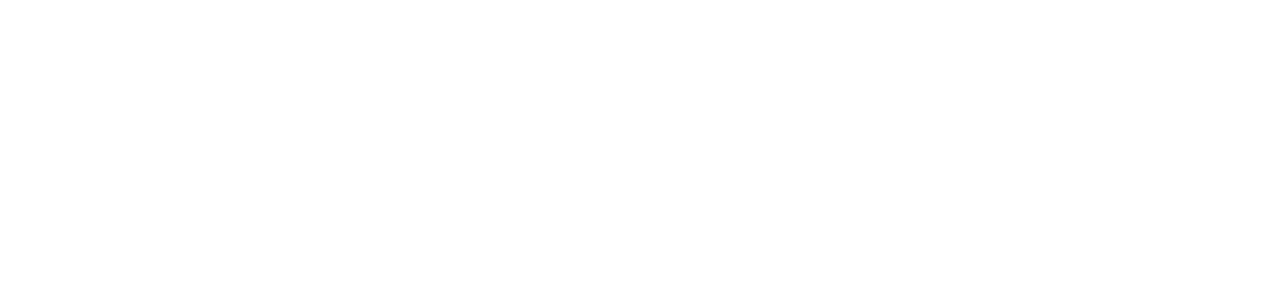
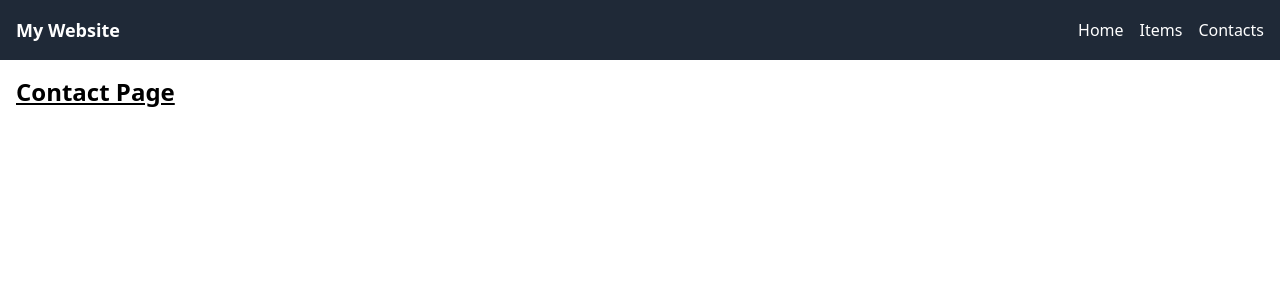
Before and after one commit to EmilioGall/thebazaar-wiki-frontend, a React (Vite) app: page /contacts in a window 1280 px wide. Before the commit this address had no page. Shown: the top 300 px of the page. Built offline with nearby package versions, Linux system fonts and the light colour scheme.

Commit message:
feat: added raw structure of client side routing - src/App.jsx

```diff
--- a/src/App.jsx
+++ b/src/App.jsx
@@ -1,7 +1,8 @@
 import React from 'react';
-import { BrowserRouter as Router, Routes, Route } from 'react-router-dom';
+import { BrowserRouter as Router, Routes, Route, Link } from 'react-router-dom';
 import Home from './pages/Home';
-import About from './pages/About';
+import Items from './pages/Items';
+import Contacts from './pages/Contacts';
 
 function App() {
 
@@ -9,12 +10,34 @@
 
     <Router>
 
-      <Routes>
+      <div>
 
-        <Route path="/" element={<Home />} />
-        <Route path="/about" element={<About />} />
+        <nav className="bg-gray-800 p-4">
 
-      </Routes>
+          <div className="container mx-auto flex justify-between items-center">
+
+            <div className="text-white text-lg font-bold">My Website</div>
+
+            <div className="flex space-x-4">
+
+              <Link to="/" className="text-white">Home</Link>
+              <Link to="/items" className="text-white">Items</Link>
+              <Link to="/contacts" className="text-white">Contacts</Link>
+
+            </div>
+          </div>
+
+        </nav>
+
+        <Routes>
+
+          <Route path="/" element={<Home />} />
+          <Route path="/items" element={<Items />} />
+          <Route path="/contacts" element={<Contacts />} />
+
+        </Routes>
+
+      </div>
 
     </Router>
 
--- /dev/null
+++ b/src/pages/Contacts.jsx
@@ -0,0 +1,16 @@
+import React from 'react';
+
+function Contact() {
+   return (
+
+      <div className="container mx-auto p-4">
+
+         <h1 className="text-2xl font-bold underline">Contact Page</h1>
+
+      </div>
+
+   );
+
+}
+
+export default Contact;
--- a/src/pages/Home.jsx
+++ b/src/pages/Home.jsx
@@ -1,15 +1,21 @@
 import React, { useEffect, useState } from 'react';
+import { useSelector, useDispatch } from 'react-redux';
+import { increment, decrement } from '../features/exampleSlice';
 import axios from '../api/axios';
 
 function Home() {
 
    const [data, setData] = useState([]);
 
+   const count = useSelector(state => state.example.value);
+   const dispatch = useDispatch();
+
    useEffect(() => {
 
       axios.get('/posts')
          .then(response => setData(response.data))
          .catch(error => console.error(error));
+
    }, []);
 
    return (
@@ -18,12 +24,22 @@
 
          <h1 className="text-2xl font-bold">Home Page</h1>
 
+         <div>
+
+            <p>Count: {count}</p>
+
+            <button onClick={() => dispatch(increment())}>Increment</button>
+
+            <button onClick={() => dispatch(decrement())}>Decrement</button>
+
+         </div>
+
          <ul>
 
             {
                data.map(post => (
 
-                  <li key={post.id}>{post.title}</li>
+                  <li key={post.id}>- {post.title}</li>
 
                ))
             }
--- a/src/pages/About.jsx
+++ b/src/pages/Items.jsx
@@ -1,12 +1,12 @@
 import React from 'react';
 
-function About() {
+function Items() {
 
    return (
 
       <div className="container mx-auto">
 
-         <h1 className="text-2xl font-bold">About Page</h1>
+         <h1 className="text-2xl font-bold">Items Page</h1>
 
       </div>
 
@@ -14,4 +14,4 @@
 
 }
 
-export default About;
+export default Items;
```
